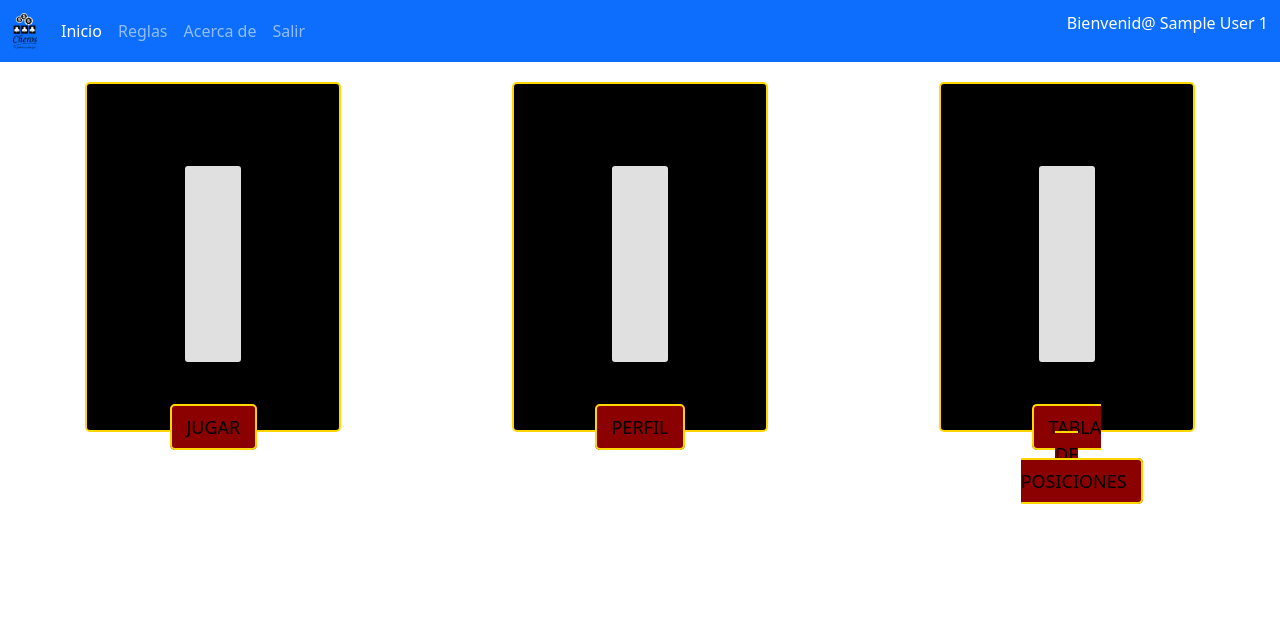
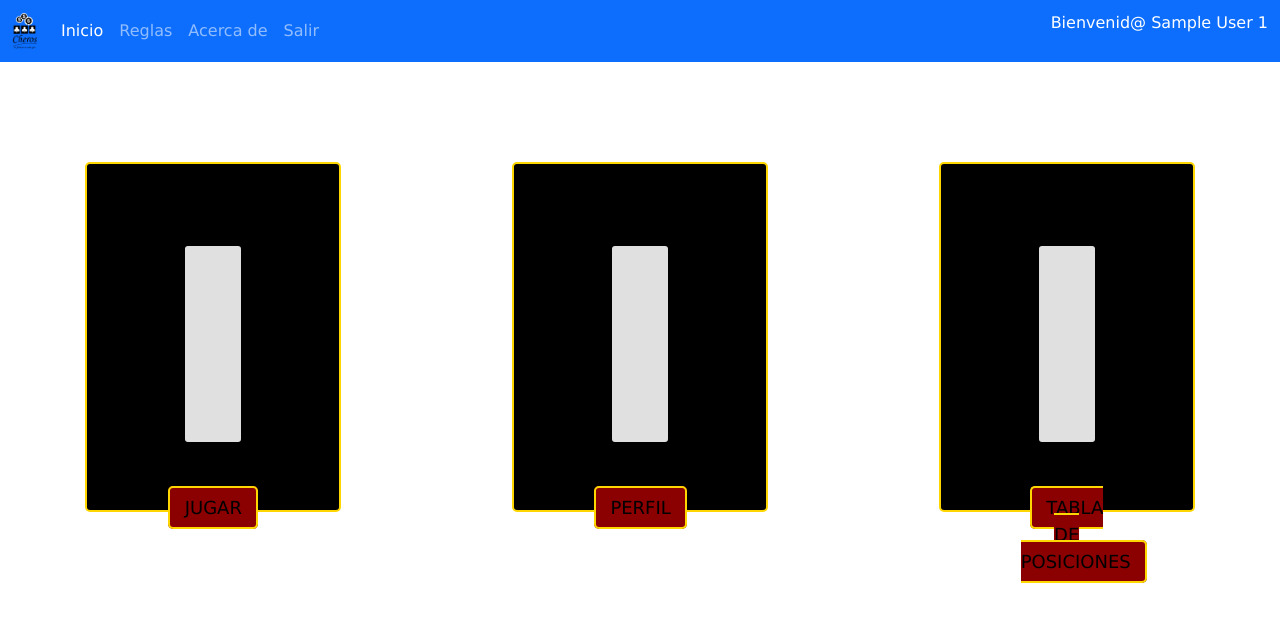
Before and after one commit to DanielRP10/CasinoRuleta, a PHP site: page /vista/Home.php in a window 1280 px wide. Shown: the top 622 px of the page. Run offline with PHP 8.4, Linux system fonts and the light colour scheme; the visitor is signed in with stand-in values (Sample User, id 1); some libraries are stand-ins or nearby versions.

Commit message:
Arreglando css
las etiquetas ya funcionan

```diff
--- a/css/style.css
+++ b/css/style.css
@@ -61,7 +61,7 @@
     font-family: Verdana, Geneva, Tahoma, sans-serif;
     margin: 0;
     padding: 0;
-    background-color: #E0E0E0;
+    background-color: #fff;
 }
 .lista{
     align-items: flex-start;
@@ -123,7 +123,7 @@
     height: 300px;
     display: flex;
     justify-content: center;
-    margin-top: 20px;
+    margin-top: 100px;
     width: 100%;
 }
 
--- a/vista/Home.php
+++ b/vista/Home.php
@@ -15,7 +15,7 @@
     <link href="https://cdn.jsdelivr.net/npm/bootstrap@5.0.2/dist/css/bootstrap.min.css" rel="stylesheet" integrity="sha384-EVSTQN3/azprG1Anm3QDgpJLIm9Nao0Yz1ztcQTwFspd3yD65VohhpuuCOmLASjC" crossorigin="anonymous">
     <link rel="stylesheet" href="../css/style.css">
 </head>
-<body>
+<body class="cuerpo">
     <header class="titulo">
         <nav class="navbar navbar-expand-lg navbar-dark bg-primary">
             <div class="container-fluid">
@@ -31,7 +31,7 @@
                             <a class="nav-link active" href="#">Inicio</a>
                         </li>
                         <li class="nav-item">
-                            <a class="nav-link" href="#" >Reglas</a>
+                            <a class="nav-link" onclick='mostrarReglas()' href="#" >Reglas</a>
                         </li>
                         <li class="nav-item">
                             <a class="nav-link" href="#">Acerca de</a>
```
